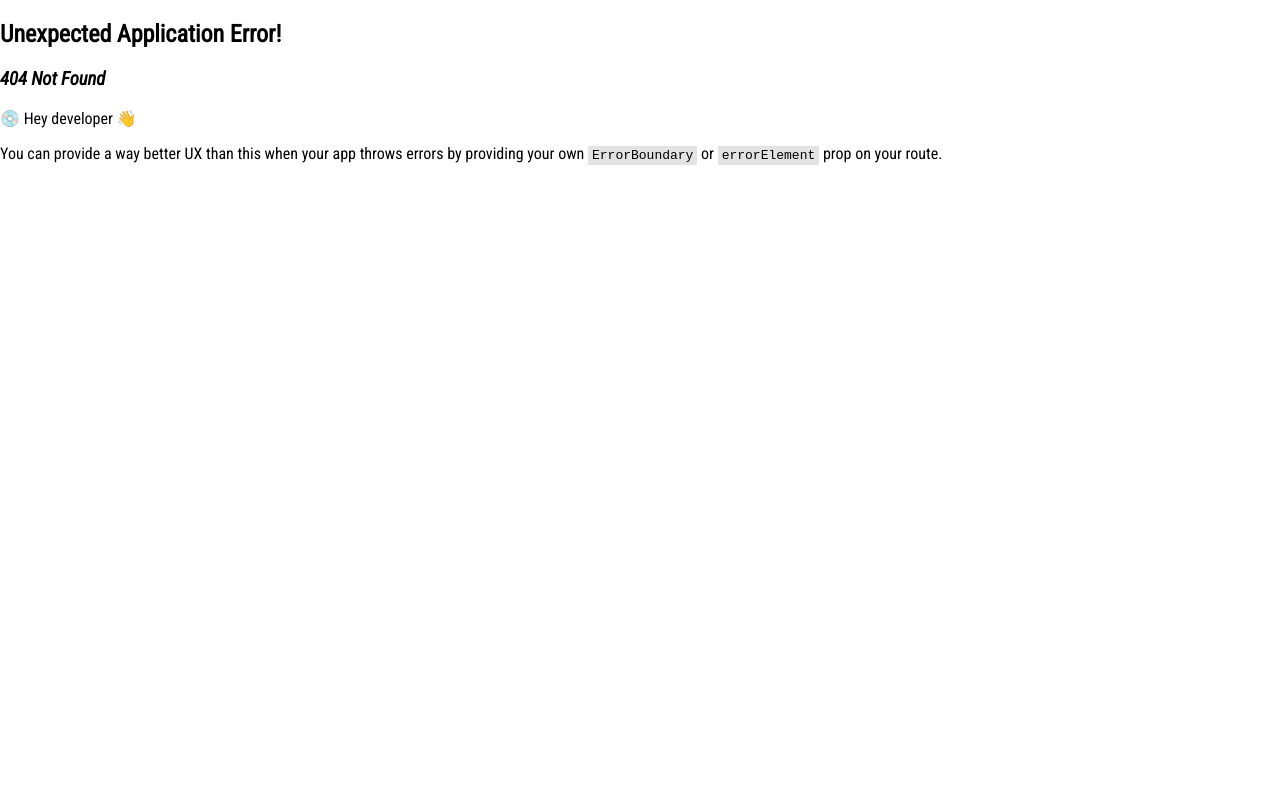
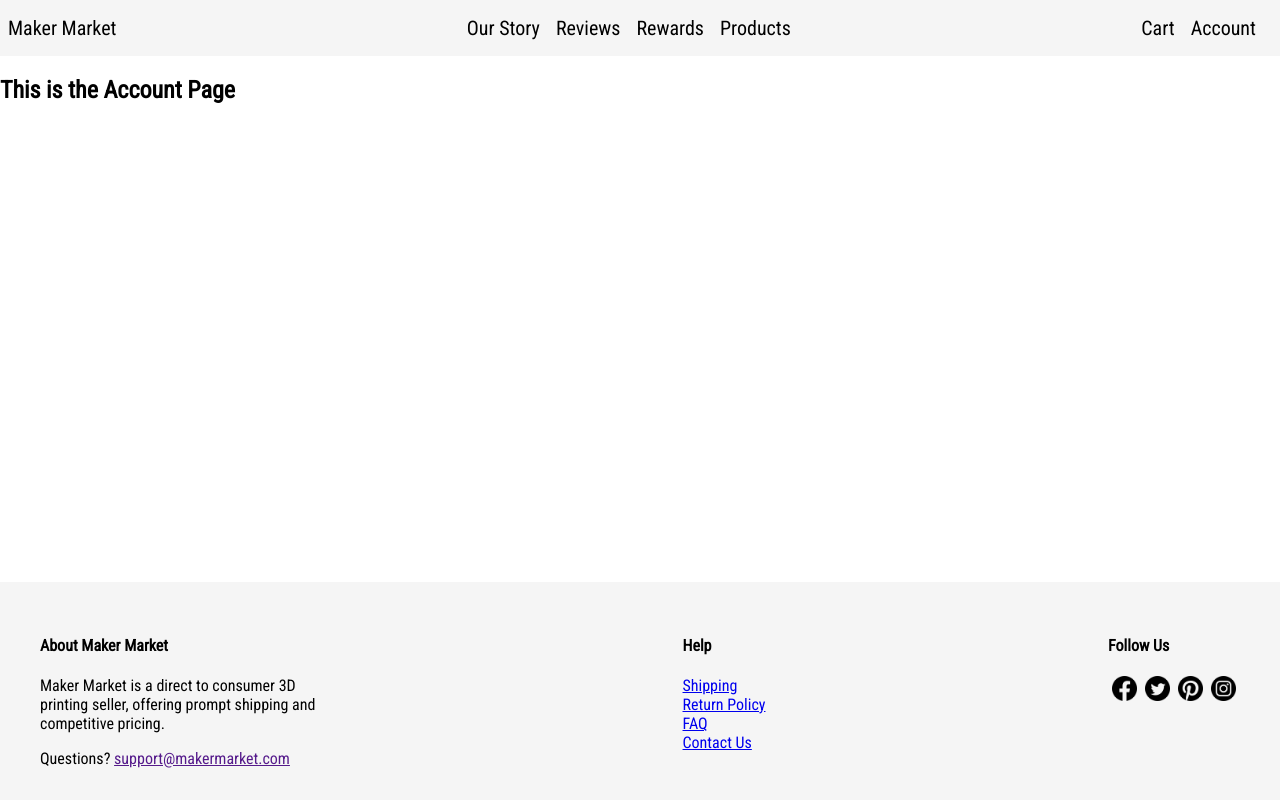
Before and after one commit to threnody5/3d-printing-ecommerce, a React (Vite) app in the folder client/: page /account in a window 1280 px wide. Before the commit this address had no page. Built offline with nearby package versions, Linux system fonts and the light colour scheme.

Commit message:
add Cart, Products and Account pages with navigation

```diff
--- a/client/src/components/Navigation.jsx
+++ b/client/src/components/Navigation.jsx
@@ -12,8 +12,14 @@ const Navigation = () => {
           <Link to='/our-story'>Our Story</Link>
           <Link to='/reviews'>Reviews</Link>
           <Link to='/rewards'>Rewards</Link>
+          <Link to='/products'>Products</Link>
         </div>
-        <div className='navigation-container__cart'>cart and account</div>
+        <div>
+          <div className='navigation-container__cart_account'>
+            <Link to='/cart'>Cart</Link>
+            <Link to='/account'>Account</Link>
+          </div>
+        </div>
       </div>
     </nav>
   );
--- a/client/src/components/styles.css
+++ b/client/src/components/styles.css
@@ -14,7 +14,7 @@
 }
 
 /* This won't be necessary when this is turned into a link */
-.navigation-container__cart {
+.navigation-container__cart_account {
   margin-right: 1rem;
 }
 
--- /dev/null
+++ b/client/src/pages/Account.jsx
@@ -0,0 +1,9 @@
+const Account = () => {
+  return (
+    <main>
+      <h2>This is the Account Page</h2>
+    </main>
+  );
+};
+
+export default Account;
--- /dev/null
+++ b/client/src/pages/Cart.jsx
@@ -0,0 +1,9 @@
+const Cart = () => {
+  return (
+    <main>
+      <h2>This is the Cart Page</h2>
+    </main>
+  );
+};
+
+export default Cart;
--- /dev/null
+++ b/client/src/pages/Products.jsx
@@ -0,0 +1,9 @@
+const Products = () => {
+  return (
+    <main>
+      <h1>This is the products page</h1>
+    </main>
+  );
+};
+
+export default Products;
--- a/client/src/router.jsx
+++ b/client/src/router.jsx
@@ -5,6 +5,9 @@ import Reviews from './pages/Reviews';
 import Rewards from './pages/Rewards';
 import Navigation from './components/Navigation';
 import Footer from './components/Footer';
+import Products from './pages/Products';
+import Cart from './pages/Cart';
+import Account from './pages/Account';
 import './index.css';
 
 export const router = createBrowserRouter([
@@ -48,4 +51,34 @@ export const router = createBrowserRouter([
       </div>
     ),
   },
+  {
+    path: '/products',
+    element: (
+      <div className='app'>
+        <Navigation />
+        <Products />
+        <Footer />
+      </div>
+    ),
+  },
+  {
+    path: '/cart',
+    element: (
+      <div className='app'>
+        <Navigation />
+        <Cart />
+        <Footer />
+      </div>
+    ),
+  },
+  {
+    path: '/account',
+    element: (
+      <div className='app'>
+        <Navigation />
+        <Account />
+        <Footer />
+      </div>
+    ),
+  },
 ]);
```
